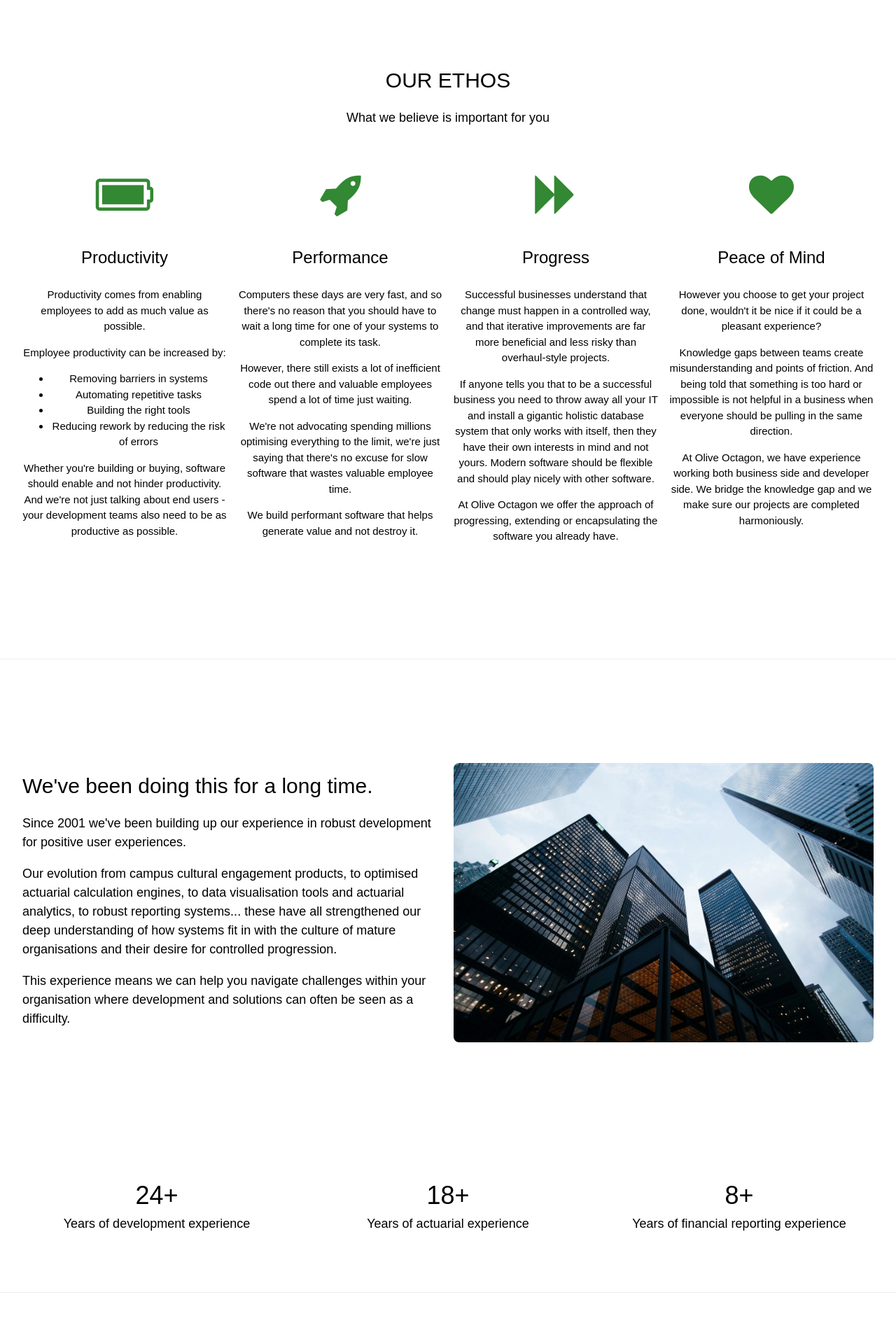
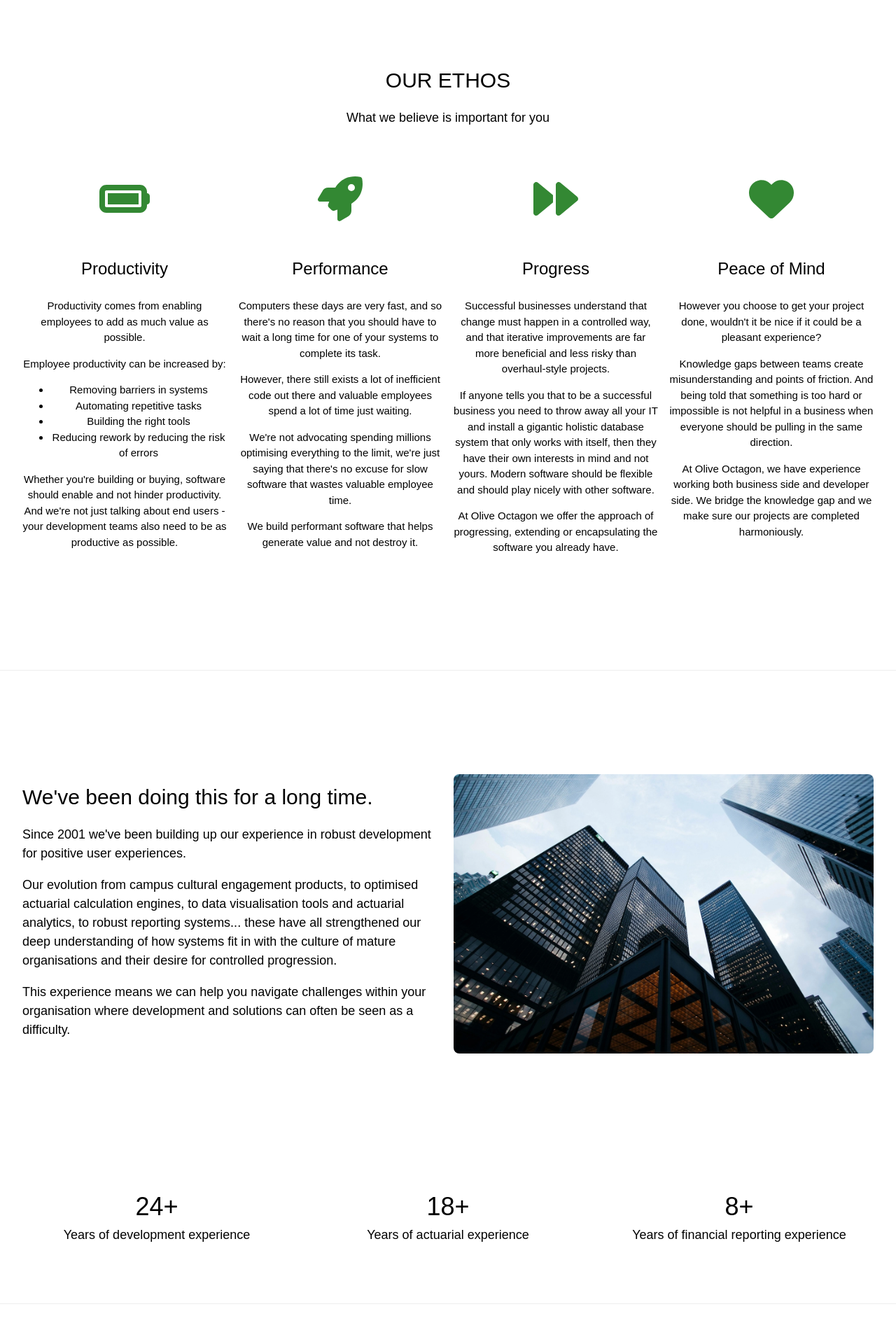
Before and after one commit to oliveoctagon/oliveoctagon.github.io, a Jekyll site: the page built from index.html, in a window 1280 px wide. Shown: the part 987-2907 px from the top of the page at 70% size. Built offline with Jekyll 4.4.1, drawn with Linux system fonts in a browser that asks for light colours; some web fonts are replaced.

Commit message:
Replace fontawesome css/font with svg

```diff
--- a/_layouts/default.html
+++ b/_layouts/default.html
@@ -19,7 +19,6 @@ layout: none
 <link rel="manifest" href="{{ '/site.webmanifest' | relative_url }}" />
 <link rel="stylesheet" href="{{ '/assets/css/w3pro.css' | relative_url }}">
 <link rel="stylesheet" href="https://fonts.googleapis.com/css2?family=Gabarito&display=swap">
-<link rel="stylesheet" href="https://cdnjs.cloudflare.com/ajax/libs/font-awesome/4.7.0/css/font-awesome.min.css">
 <style>
 body,h1,h2,h3,h4,h5,h6 {font-family: "Gabarito", sans-serif;}
 html {height: 100%; line-height: 1.8;}
--- a/index.html
+++ b/index.html
@@ -51,7 +51,7 @@ description: Olive Octagon home page describing the company's products, services
   <p class="w3-center w3-large">What we believe is important for you</p>
   <div class="w3-row-padding w3-center" style="margin-top:64px">
     <div class="w3-quarter">
-      <i class="fa fa-battery-full w3-margin-bottom w3-jumbo w3-theme-inverse"></i>
+      <span class="w3-margin-bottom w3-jumbo w3-theme-inverse" style="height: 64px;"><svg xmlns="http://www.w3.org/2000/svg" viewBox="0 0 576 512" height="64" fill="currentColor"><!--!Font Awesome Free 6.7.2 by @fontawesome - https://fontawesome.com License - https://fontawesome.com/license/free Copyright 2025 Fonticons, Inc.--><path d="M464 160c8.8 0 16 7.2 16 16l0 160c0 8.8-7.2 16-16 16L80 352c-8.8 0-16-7.2-16-16l0-160c0-8.8 7.2-16 16-16l384 0zM80 96C35.8 96 0 131.8 0 176L0 336c0 44.2 35.8 80 80 80l384 0c44.2 0 80-35.8 80-80l0-16c17.7 0 32-14.3 32-32l0-64c0-17.7-14.3-32-32-32l0-16c0-44.2-35.8-80-80-80L80 96zm368 96L96 192l0 128 352 0 0-128z"/></svg></span>
       <p class="w3-xlarge">Productivity</p>
       <p>Productivity comes from enabling employees to add as much value as possible.</p>
       <p>Employee productivity can be increased by:
@@ -65,7 +65,7 @@ description: Olive Octagon home page describing the company's products, services
       <p>Whether you're building or buying, software should enable and not hinder productivity. And we're not just talking about end users - your development teams also need to be as productive as possible.</p>
     </div>
     <div class="w3-quarter">
-      <i class="fa fa-rocket w3-margin-bottom w3-jumbo w3-theme-inverse"></i>
+      <span class="w3-margin-bottom w3-jumbo w3-theme-inverse" style="height: 64px;"><svg xmlns="http://www.w3.org/2000/svg" viewBox="0 0 512 512" height="64" fill="currentColor"><!--!Font Awesome Free 6.7.2 by @fontawesome - https://fontawesome.com License - https://fontawesome.com/license/free Copyright 2025 Fonticons, Inc.--><path d="M156.6 384.9L125.7 354c-8.5-8.5-11.5-20.8-7.7-32.2c3-8.9 7-20.5 11.8-33.8L24 288c-8.6 0-16.6-4.6-20.9-12.1s-4.2-16.7 .2-24.1l52.5-88.5c13-21.9 36.5-35.3 61.9-35.3l82.3 0c2.4-4 4.8-7.7 7.2-11.3C289.1-4.1 411.1-8.1 483.9 5.3c11.6 2.1 20.6 11.2 22.8 22.8c13.4 72.9 9.3 194.8-111.4 276.7c-3.5 2.4-7.3 4.8-11.3 7.2l0 82.3c0 25.4-13.4 49-35.3 61.9l-88.5 52.5c-7.4 4.4-16.6 4.5-24.1 .2s-12.1-12.2-12.1-20.9l0-107.2c-14.1 4.9-26.4 8.9-35.7 11.9c-11.2 3.6-23.4 .5-31.8-7.8zM384 168a40 40 0 1 0 0-80 40 40 0 1 0 0 80z"/></svg></span>
       <p class="w3-xlarge">Performance</p>
       <p>Computers these days are very fast, and so there's no reason that you should have to wait a long time for one of your systems to complete its task.</p>
       <p>However, there still exists a lot of inefficient code out there and valuable employees spend a lot of time just waiting.</p>
@@ -73,14 +73,14 @@ description: Olive Octagon home page describing the company's products, services
       <p>We build performant software that helps generate value and not destroy it.</p>
     </div>
     <div class="w3-quarter">
-      <i class="fa fa-forward w3-margin-bottom w3-jumbo w3-theme-inverse"></i>
+      <span class="w3-margin-bottom w3-jumbo w3-theme-inverse" style="height: 64px;"><svg xmlns="http://www.w3.org/2000/svg" viewBox="0 0 512 512" height="64" fill="currentColor"><!--!Font Awesome Free 6.7.2 by @fontawesome - https://fontawesome.com License - https://fontawesome.com/license/free Copyright 2025 Fonticons, Inc.--><path d="M52.5 440.6c-9.5 7.9-22.8 9.7-34.1 4.4S0 428.4 0 416L0 96C0 83.6 7.2 72.3 18.4 67s24.5-3.6 34.1 4.4L224 214.3l0 41.7 0 41.7L52.5 440.6zM256 352l0-96 0-128 0-32c0-12.4 7.2-23.7 18.4-29s24.5-3.6 34.1 4.4l192 160c7.3 6.1 11.5 15.1 11.5 24.6s-4.2 18.5-11.5 24.6l-192 160c-9.5 7.9-22.8 9.7-34.1 4.4s-18.4-16.6-18.4-29l0-64z"/></svg></span>
       <p class="w3-xlarge">Progress</p>
       <p>Successful businesses understand that change must happen in a controlled way, and that iterative improvements are far more beneficial and less risky than overhaul-style projects.</p>
       <p>If anyone tells you that to be a successful business you need to throw away all your IT and install a gigantic holistic database system that only works with itself, then they have their own interests in mind and not yours. Modern software should be flexible and should play nicely with other software.</p>
       <p>At Olive Octagon we offer the approach of progressing, extending or encapsulating the software you already have.</p>
     </div>
     <div class="w3-quarter">
-      <i class="fa fa-heart w3-margin-bottom w3-jumbo w3-theme-inverse"></i>
+      <span class="w3-margin-bottom w3-jumbo w3-theme-inverse" style="height: 64px;"><svg xmlns="http://www.w3.org/2000/svg" viewBox="0 0 512 512" height="64" fill="currentColor"><!--!Font Awesome Free 6.7.2 by @fontawesome - https://fontawesome.com License - https://fontawesome.com/license/free Copyright 2025 Fonticons, Inc.--><path d="M47.6 300.4L228.3 469.1c7.5 7 17.4 10.9 27.7 10.9s20.2-3.9 27.7-10.9L464.4 300.4c30.4-28.3 47.6-68 47.6-109.5v-5.8c0-69.9-50.5-129.5-119.4-141C347 36.5 300.6 51.4 268 84L256 96 244 84c-32.6-32.6-79-47.5-124.6-39.9C50.5 55.6 0 115.2 0 185.1v5.8c0 41.5 17.2 81.2 47.6 109.5z"/></svg></span>
       <p class="w3-xlarge">Peace of Mind</p>
       <p>However you choose to get your project done, wouldn't it be nice if it could be a pleasant experience?</p>
       <p>Knowledge gaps between teams create misunderstanding and points of friction. And being told that something is too hard or impossible is not helpful in a business when everyone should be pulling in the same direction.</p>
@@ -130,28 +130,28 @@ description: Olive Octagon home page describing the company's products, services
   <p class="w3-center w3-large">We have a flexible approach to helping you</p>
   <div class="w3-row-padding w3-center" style="margin-top:64px">
     <div class="w3-quarter">
-      <i class="fa fa-university w3-margin-bottom w3-jumbo w3-theme-inverse"></i>
+      <span class="w3-margin-bottom w3-jumbo w3-theme-inverse" style="height: 64px;"><svg xmlns="http://www.w3.org/2000/svg" viewBox="0 0 512 512" height="64" fill="currentColor"><!--!Font Awesome Free 6.7.2 by @fontawesome - https://fontawesome.com License - https://fontawesome.com/license/free Copyright 2025 Fonticons, Inc.--><path d="M243.4 2.6l-224 96c-14 6-21.8 21-18.7 35.8S16.8 160 32 160l0 8c0 13.3 10.7 24 24 24l400 0c13.3 0 24-10.7 24-24l0-8c15.2 0 28.3-10.7 31.3-25.6s-4.8-29.9-18.7-35.8l-224-96c-8-3.4-17.2-3.4-25.2 0zM128 224l-64 0 0 196.3c-.6 .3-1.2 .7-1.8 1.1l-48 32c-11.7 7.8-17 22.4-12.9 35.9S17.9 512 32 512l448 0c14.1 0 26.5-9.2 30.6-22.7s-1.1-28.1-12.9-35.9l-48-32c-.6-.4-1.2-.7-1.8-1.1L448 224l-64 0 0 192-40 0 0-192-64 0 0 192-48 0 0-192-64 0 0 192-40 0 0-192zM256 64a32 32 0 1 1 0 64 32 32 0 1 1 0-64z"/></svg></span>
       <p class="w3-xlarge">Consult</p>
       <p class="w3-large">We coach your team</p>
       <p>You have a good development team but you need a bit of direction or subject matter expertise in a particular area? We can help.</p>
       <p>Our consulting service provides you with ad-hoc guidance where needed to get you started or keep you on track.</p>
     </div>
     <div class="w3-quarter">
-      <i class="fa fa-laptop w3-margin-bottom w3-jumbo w3-theme-inverse"></i>
+      <span class="w3-margin-bottom w3-jumbo w3-theme-inverse" style="height: 64px;"><svg xmlns="http://www.w3.org/2000/svg" viewBox="0 0 640 512" height="64" fill="currentColor"><!--!Font Awesome Free 6.7.2 by @fontawesome - https://fontawesome.com License - https://fontawesome.com/license/free Copyright 2025 Fonticons, Inc.--><path d="M128 32C92.7 32 64 60.7 64 96l0 256 64 0 0-256 384 0 0 256 64 0 0-256c0-35.3-28.7-64-64-64L128 32zM19.2 384C8.6 384 0 392.6 0 403.2C0 445.6 34.4 480 76.8 480l486.4 0c42.4 0 76.8-34.4 76.8-76.8c0-10.6-8.6-19.2-19.2-19.2L19.2 384z"/></svg></span>
       <p class="w3-xlarge">Contract</p>
       <p class="w3-large">We help you build</p>
       <p>Need a bit more help getting your project done? We're happy to roll up our sleeves and write code.</p>
       <p>Our contractor service give you access to developer resource on a demand basis that suits you.</p>
     </div>
     <div class="w3-quarter">
-      <i class="fa fa-users w3-margin-bottom w3-jumbo w3-theme-inverse"></i>
+      <span class="w3-margin-bottom w3-jumbo w3-theme-inverse" style="height: 64px;"><svg xmlns="http://www.w3.org/2000/svg" viewBox="0 0 640 512" height="64" fill="currentColor"><!--!Font Awesome Free 6.7.2 by @fontawesome - https://fontawesome.com License - https://fontawesome.com/license/free Copyright 2025 Fonticons, Inc.--><path d="M144 0a80 80 0 1 1 0 160A80 80 0 1 1 144 0zM512 0a80 80 0 1 1 0 160A80 80 0 1 1 512 0zM0 298.7C0 239.8 47.8 192 106.7 192l42.7 0c15.9 0 31 3.5 44.6 9.7c-1.3 7.2-1.9 14.7-1.9 22.3c0 38.2 16.8 72.5 43.3 96c-.2 0-.4 0-.7 0L21.3 320C9.6 320 0 310.4 0 298.7zM405.3 320c-.2 0-.4 0-.7 0c26.6-23.5 43.3-57.8 43.3-96c0-7.6-.7-15-1.9-22.3c13.6-6.3 28.7-9.7 44.6-9.7l42.7 0C592.2 192 640 239.8 640 298.7c0 11.8-9.6 21.3-21.3 21.3l-213.3 0zM224 224a96 96 0 1 1 192 0 96 96 0 1 1 -192 0zM128 485.3C128 411.7 187.7 352 261.3 352l117.3 0C452.3 352 512 411.7 512 485.3c0 14.7-11.9 26.7-26.7 26.7l-330.7 0c-14.7 0-26.7-11.9-26.7-26.7z"/></svg></span>
       <p class="w3-xlarge">Collaborate</p>
       <p class="w3-large">You help us build</p>
       <p>If you need some software, don't have the capacity to build and/or maintain it yourself, but do have a good idea of the features you'd like, then why not help us to build it for you?</p>
       <p>The software will end up becoming an Olive Octagon product that you licence, but as a thank you for helping us we will offer you a significant discount on the licence fee.</p>
   </div>
     <div class="w3-quarter">
-      <i class="fa fa-cart-plus w3-margin-bottom w3-jumbo w3-theme-inverse"></i>
+      <span class="w3-margin-bottom w3-jumbo w3-theme-inverse" style="height: 64px;"><svg xmlns="http://www.w3.org/2000/svg" viewBox="0 0 576 512" height="64" fill="currentColor"><!--!Font Awesome Free 6.7.2 by @fontawesome - https://fontawesome.com License - https://fontawesome.com/license/free Copyright 2025 Fonticons, Inc.--><path d="M0 24C0 10.7 10.7 0 24 0L69.5 0c22 0 41.5 12.8 50.6 32l411 0c26.3 0 45.5 25 38.6 50.4l-41 152.3c-8.5 31.4-37 53.3-69.5 53.3l-288.5 0 5.4 28.5c2.2 11.3 12.1 19.5 23.6 19.5L488 336c13.3 0 24 10.7 24 24s-10.7 24-24 24l-288.3 0c-34.6 0-64.3-24.6-70.7-58.5L77.4 54.5c-.7-3.8-4-6.5-7.9-6.5L24 48C10.7 48 0 37.3 0 24zM128 464a48 48 0 1 1 96 0 48 48 0 1 1 -96 0zm336-48a48 48 0 1 1 0 96 48 48 0 1 1 0-96zM252 160c0 11 9 20 20 20l44 0 0 44c0 11 9 20 20 20s20-9 20-20l0-44 44 0c11 0 20-9 20-20s-9-20-20-20l-44 0 0-44c0-11-9-20-20-20s-20 9-20 20l0 44-44 0c-11 0-20 9-20 20z"/></svg></span>
       <p class="w3-xlarge">Delegate</p>
       <p class="w3-large">You buy our products</p>
       <p>Just want something off the shelf? That works!</p>
```
